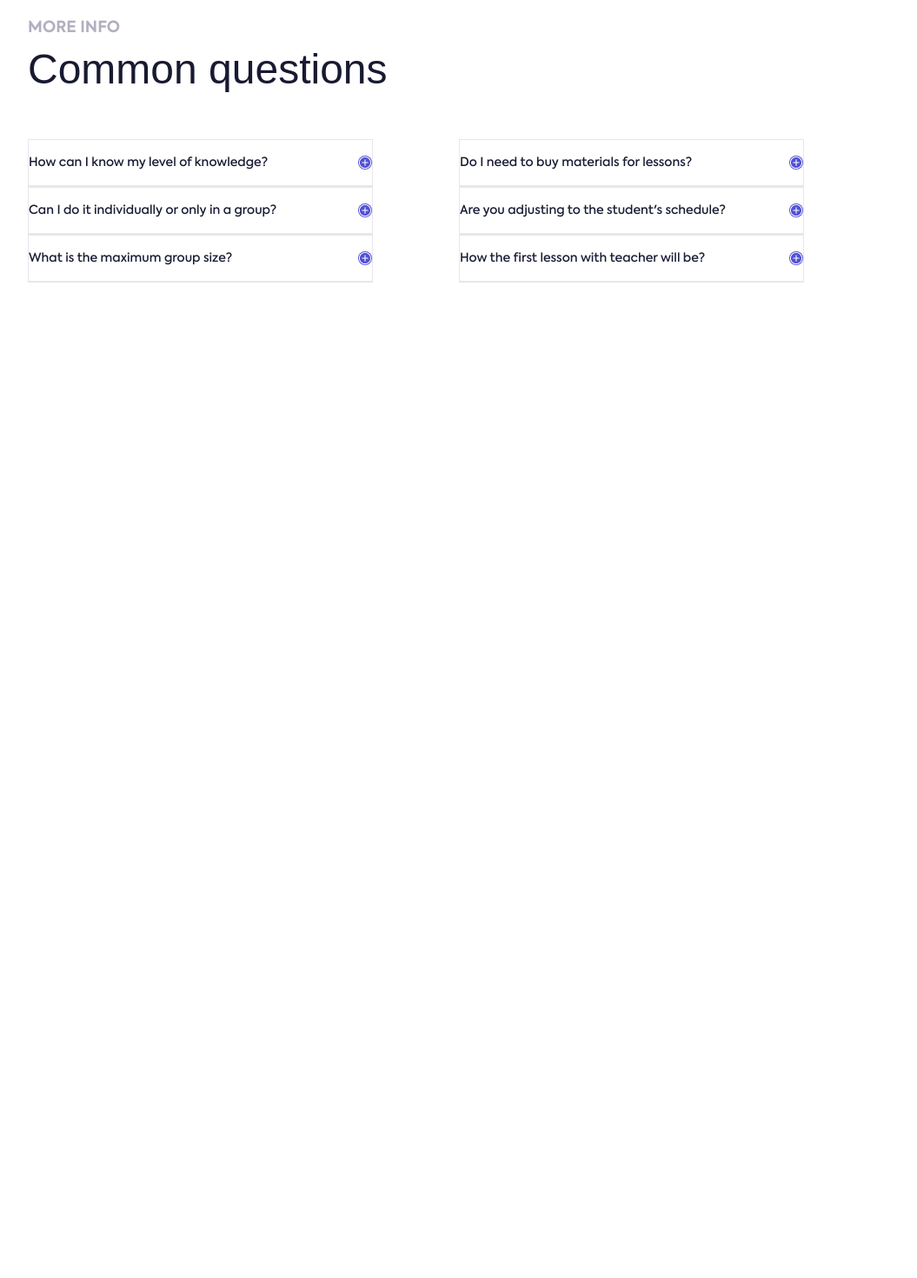
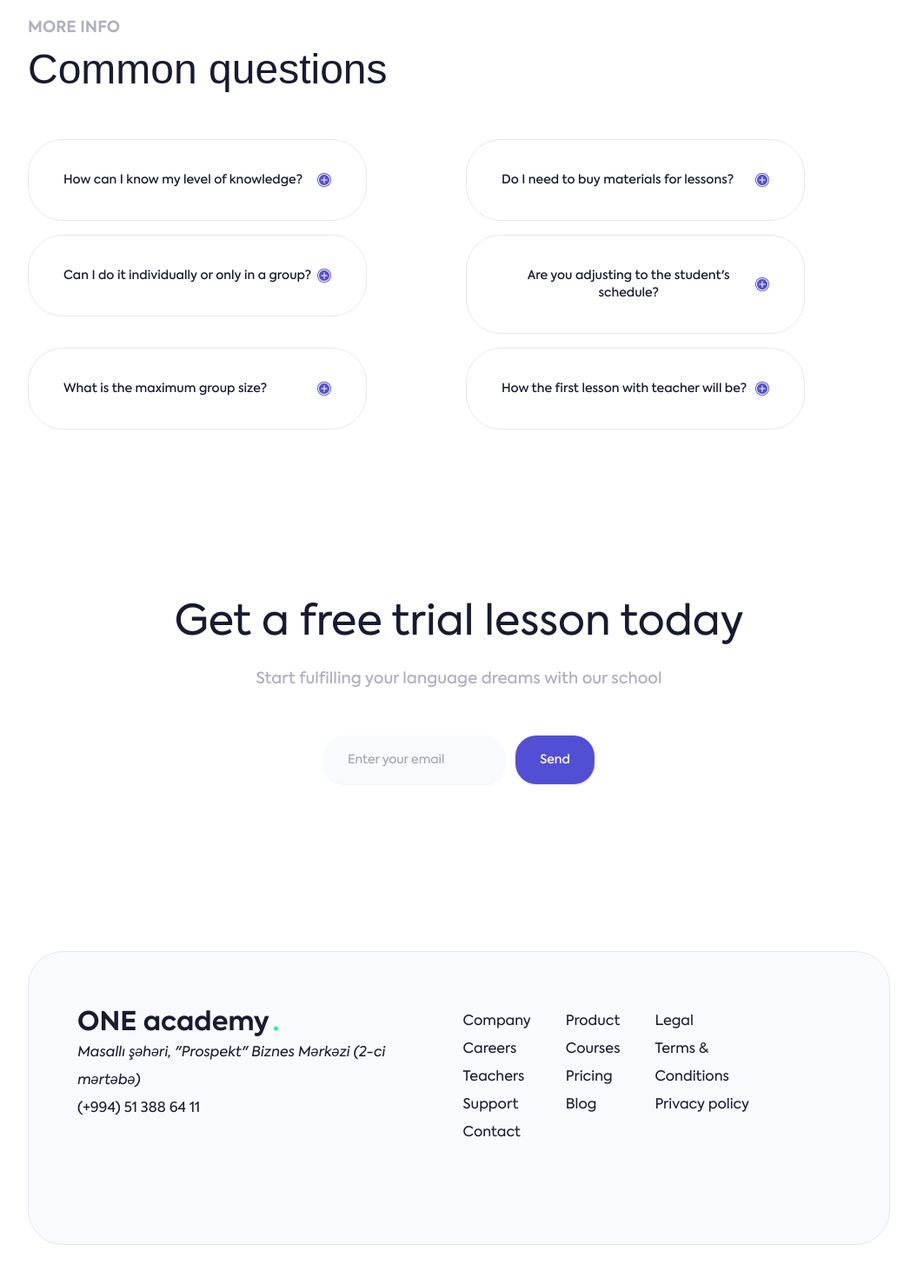
Before and after one commit to ebashirli/oneacademy, a Next.js app: page / in a window 1280 px wide. Shown: the part 3303-4773 px from the top of the page at 87% size, without its empty margins (112-1167 px from the left). Before the commit the page ends 3644 px from the top, so only its background shows below. Built offline with nearby package versions, Linux system fonts and the light colour scheme; a web font is replaced by a local one.

Commit message:
add cto question and footer sections

```diff
--- a/app/page.tsx
+++ b/app/page.tsx
@@ -3,6 +3,8 @@ import Personnel from "@/components/personnel";
 import Values from "@/components/values";
 import Testimonial from "@/components/testimonial";
 import Questions from "@/components/questios";
+import Cto from "@/components/cto";
+import Footer from "@/components/footer";
 
 export default function Home() {
   return (
@@ -12,6 +14,8 @@ export default function Home() {
       <Personnel />
       <Testimonial />
       <Questions />
+      <Cto />
+      <Footer />
     </main>
   );
 }
--- /dev/null
+++ b/components/cto.tsx
@@ -0,0 +1,26 @@
+import { Button } from "@/components/ui/button";
+import { Input } from "@/components/ui/input";
+
+export default function Cto() {
+  return (
+    <section className="py-100px flex flex-col justify-center items-center gap-12 ">
+      <div className="text-center grid gap-4">
+        <h2 className="text-[#181a31] text-5xl  leading-[62.40px]">
+          Get a free trial lesson today
+        </h2>
+        <p className="text-[#b0b0c0] text-lg font-medium leading-[34.20px]">
+          Start fulfilling your language dreams with our school
+        </p>
+      </div>
+      <div className="flex gap-3 xl:w-1/4 ">
+        <Input
+          className="bg-[#f8fafe] p-7 rounded-3xl grow border-none "
+          placeholder="Enter your email"
+        />
+        <Button className="bg-primary-200 text-white rounded-3xl p-7">
+          Send
+        </Button>
+      </div>
+    </section>
+  );
+}
--- /dev/null
+++ b/components/footer.tsx
@@ -0,0 +1,52 @@
+import Logo from "@/components/logo";
+import Link from "next/link";
+
+const footerLinks = [
+  { title: "Company", links: ["Careers", "Teachers", "Support", "Contact"] },
+  { title: "Product", links: ["Courses", "Pricing", "Blog"] },
+  { title: "Legal", links: ["Terms & Conditions", "Privacy policy"] },
+];
+
+export default function Footer() {
+  return (
+    <section className="px-16 xl:px-32 mb-20">
+      <div className="bg-[#f8fafe] rounded-[40px] xl:p-14 xl:pt-16 xl:pb-28 border flex gap-10 flex-col xl:flex-row justify-between ">
+        <div>
+          <Logo />
+          <address>
+            <Link
+              href={
+                "https://www.google.com/maps/place/ONE+Academy/@39.0341552,48.6677413,219m/data=!3m1!1e3!4m6!3m5!1s0x402323998f6c81a5:0x8bc3cf93099b9735!8m2!3d39.0343889!4d48.6675238!16s%2Fg%2F11kj4q7lw8?entry=ttu&g_ep=EgoyMDI0MDkxMS4wIKXMDSoASAFQAw%3D%3D"
+              }
+              target="_blank"
+            >
+              Masallı şəhəri, "Prospekt" Biznes Mərkəzi (2-ci mərtəbə)
+            </Link>
+          </address>
+          <Link href="tel:+994513886411" target="_blank">
+            (+994) 51 388 64 11
+          </Link>
+        </div>
+
+        {footerLinks.map(({ title, links }, index) => (
+          <div key={index}>
+            <h6>{title}</h6>
+            <ul>
+              {links.map((link) => (
+                <li>
+                  <Link href={link}>{link}</Link>
+                </li>
+              ))}
+            </ul>
+          </div>
+        ))}
+
+        <div className="flex gap-4">
+          <div className="h-10 w-auto "></div>
+          <div className="h-10 w-auto "></div>
+          <div className="h-10 w-auto "></div>
+        </div>
+      </div>
+    </section>
+  );
+}
--- a/components/questios.tsx
+++ b/components/questios.tsx
@@ -20,7 +20,7 @@ const qas = [
 
 export default function Questions() {
   return (
-    <section className="grid gap-12 px-16 xl:px-32 ">
+    <section className="grid gap-12 px-16 xl:px-32  ">
       <div className="grid xl:grid-cols-2 items-end ">
         <div className="text-center xl:text-left">
           <h3 className="text-[#b0b0c0] text-lg font-bold uppercase leading-[34.20px]">
@@ -31,16 +31,28 @@ export default function Questions() {
           </h4>
         </div>
       </div>
-      <ul className="grid xl:grid-cols-2 justify-between ">
+      <ul className="grid xl:grid-cols-2 justify-between gap-4 w-full ">
         {qas.map(({ question, answer }) => (
-          <li key={question} className="w-4/5 border">
-            <Accordion type="single" collapsible>
-              <AccordionItem value={question} key={question}>
-                <AccordionTrigger>{question}</AccordionTrigger>
-                <AccordionContent className="w-3/4">{answer}</AccordionContent>
-              </AccordionItem>
-            </Accordion>
-          </li>
+          <div key={question}>
+            <li>
+              <Accordion type="multiple">
+                <AccordionItem
+                  value={question}
+                  key={question}
+                  className={`w-4/5 border rounded-[40px] p-10 py-5
+                    border-b transition-colors duration-200
+                  [&[data-state=open]]:bg-primary-200
+                  [&[data-state=open]]:text-white
+                    `}
+                >
+                  <AccordionTrigger>{question}</AccordionTrigger>
+                  <AccordionContent className="w-3/4 ">
+                    {answer}
+                  </AccordionContent>
+                </AccordionItem>
+              </Accordion>
+            </li>
+          </div>
         ))}
       </ul>
     </section>
--- a/components/ui/accordion.tsx
+++ b/components/ui/accordion.tsx
@@ -12,11 +12,7 @@ const AccordionItem = React.forwardRef<
   React.ElementRef<typeof AccordionPrimitive.Item>,
   React.ComponentPropsWithoutRef<typeof AccordionPrimitive.Item>
 >(({ className, ...props }, ref) => (
-  <AccordionPrimitive.Item
-    ref={ref}
-    className={cn("border-b", className)}
-    {...props}
-  />
+  <AccordionPrimitive.Item ref={ref} className={cn("", className)} {...props} />
 ));
 AccordionItem.displayName = "AccordionItem";
 
```
